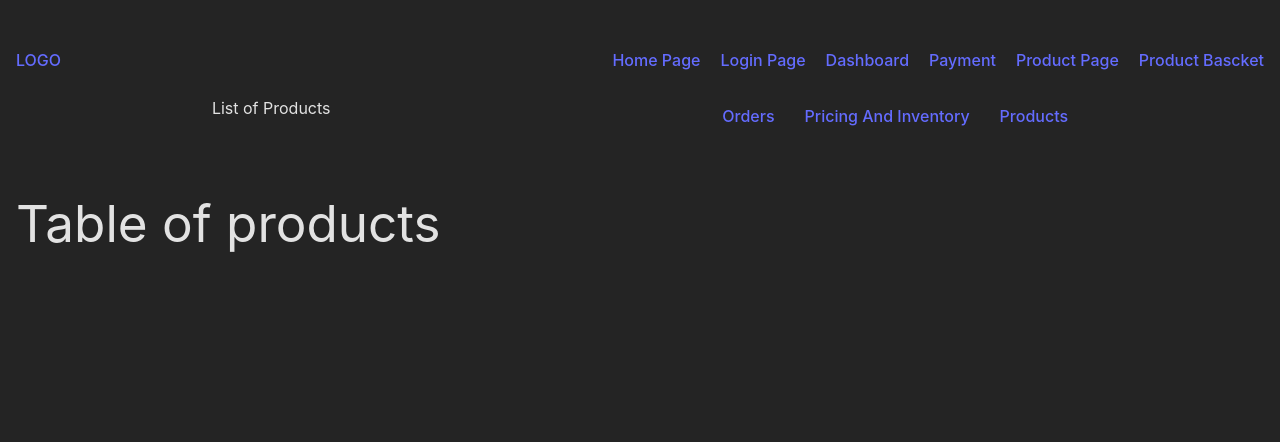
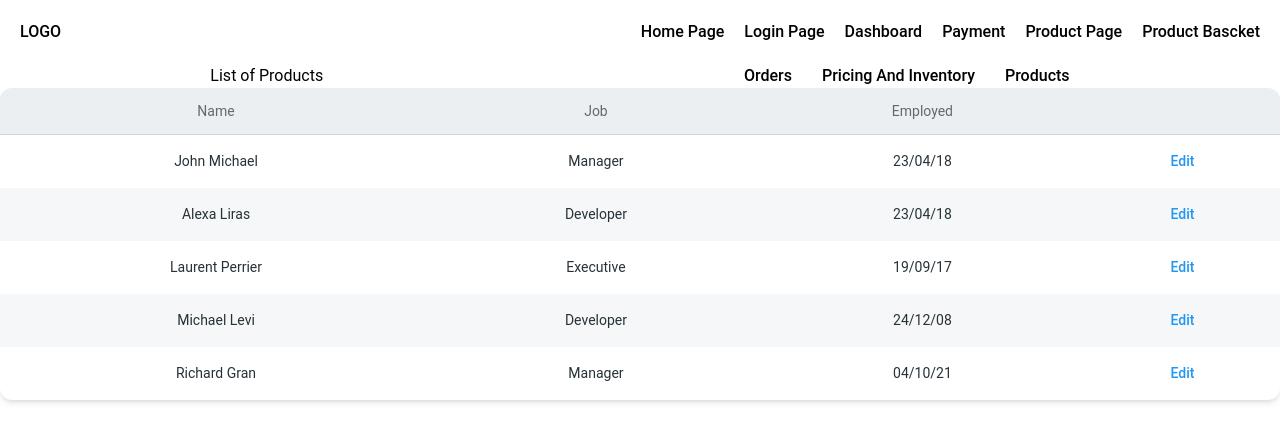
Before and after one commit to MT1366/maktab94-onlineshop-milad-tavassoti, a React (Vite) app: page /dashboard in a window 1280 px wide. Shown: the top 442 px of the page. Built offline with nearby package versions, Linux system fonts and the light colour scheme.

Commit message:
table and new btns were added

```diff
--- a/src/Components/dashboard/Table.jsx
+++ b/src/Components/dashboard/Table.jsx
@@ -1,4 +1,4 @@
-// import { Card, Typography } from "@material-tailwind/react";
+import { Card, Typography } from "@material-tailwind/react";
 import { Outlet } from "react-router-dom";
 
 const TABLE_HEAD = ["Name", "Job", "Employed", ""];
@@ -33,74 +33,76 @@ const TABLE_ROWS = [
 
 export function Table() {
   return (
-    <div className="flex flex-col justify-center">
-      <Outlet />
-    </div>
+    <>
+      <div className="flex flex-col justify-center">
+        <Outlet />
+      </div>
+      <Card className="h-full w-full overflow-scroll">
+        <table className="w-full min-w-max table-auto text-center">
+          <thead>
+            <tr>
+              {TABLE_HEAD.map((head) => (
+                <th
+                  key={head}
+                  className="border-b border-blue-gray-100 bg-blue-gray-50 p-4"
+                >
+                  <Typography
+                    variant="small"
+                    color="blue-gray"
+                    className="font-normal leading-none opacity-70"
+                  >
+                    {head}
+                  </Typography>
+                </th>
+              ))}
+            </tr>
+          </thead>
+          <tbody>
+            {TABLE_ROWS.map(({ name, job, date }, index) => (
+              <tr key={name} className="even:bg-blue-gray-50/50">
+                <td className="p-4">
+                  <Typography
+                    variant="small"
+                    color="blue-gray"
+                    className="font-normal"
+                  >
+                    {name}
+                  </Typography>
+                </td>
+                <td className="p-4">
+                  <Typography
+                    variant="small"
+                    color="blue-gray"
+                    className="font-normal"
+                  >
+                    {job}
+                  </Typography>
+                </td>
+                <td className="p-4">
+                  <Typography
+                    variant="small"
+                    color="blue-gray"
+                    className="font-normal"
+                  >
+                    {date}
+                  </Typography>
+                </td>
+                <td className="p-4">
+                  <Typography
+                    as="a"
+                    href="#"
+                    variant="small"
+                    color="blue"
+                    className="font-medium"
+                  >
+                    Edit
+                  </Typography>
+                </td>
+              </tr>
+            ))}
+          </tbody>
+        </table>
+      </Card>
+    </>
   );
 }
-// <Card className="h-full w-full overflow-scroll">
-//   <table className="w-full min-w-max table-auto text-center">
-//     <thead>
-//       <tr>
-//         {TABLE_HEAD.map((head) => (
-//           <th
-//             key={head}
-//             className="border-b border-blue-gray-100 bg-blue-gray-50 p-4"
-//           >
-//             <Typography
-//               variant="small"
-//               color="blue-gray"
-//               className="font-normal leading-none opacity-70"
-//             >
-//               {head}
-//             </Typography>
-//           </th>
-//         ))}
-//       </tr>
-//     </thead>
-//     <tbody>
-//       {TABLE_ROWS.map(({ name, job, date }, index) => (
-//         <tr key={name} className="even:bg-blue-gray-50/50">
-//           <td className="p-4">
-//             <Typography
-//               variant="small"
-//               color="blue-gray"
-//               className="font-normal"
-//             >
-//               {name}
-//             </Typography>
-//           </td>
-//           <td className="p-4">
-//             <Typography
-//               variant="small"
-//               color="blue-gray"
-//               className="font-normal"
-//             >
-//               {job}
-//             </Typography>
-//           </td>
-//           <td className="p-4">
-//             <Typography
-//               variant="small"
-//               color="blue-gray"
-//               className="font-normal"
-//             >
-//               {date}
-//             </Typography>
-//           </td>
-//           <td className="p-4">
-//             <Typography
-//               as="a"
-//               href="#"
-//               variant="small"
-//               color="blue"
-//               className="font-medium"
-//             >
-//               Edit
-//             </Typography>
-//           </td>
-//         </tr>
-//       ))}
-//     </tbody>
-//   </table>
-// </Card>
--- /dev/null
+++ b/src/Components/login-form/LoginForm.jsx
@@ -0,0 +1,50 @@
+import {
+  Card,
+  Input,
+  Checkbox,
+  Button,
+  Typography,
+} from "@material-tailwind/react";
+
+export default function LoginForm() {
+  return (
+    <Card
+      shadow={false}
+      className=" flex items-center max-w-screen max-h-screen text-center text-black"
+    >
+      <Typography className="m-1" variant="h4">
+        Sign In
+      </Typography>
+      <Typography className="m-1 font-normal">
+        Enter your details to Log in.
+      </Typography>
+      <form className=" text-white mt-8 m-2 w-80 max-w-screen-lg sm:w-70">
+        <div className="mb-4 flex flex-col gap-6">
+          <Input size="lg" label="Name" />
+          <Input size="lg" label="Email" />
+          <Input type="password" size="lg" label="Password" />
+        </div>
+        <Checkbox
+          label={
+            <Typography
+              variant="small"
+              className="flex items-center font-normal"
+            >
+              I agree the
+              <a
+                href="#"
+                className="font-medium transition-colors hover:text-white"
+              >
+                &nbsp;Terms and Conditions
+              </a>
+            </Typography>
+          }
+          containerProps={{ className: "-ml-2.5" }}
+        />
+        <Button className="mt-6" fullWidth>
+          Log In
+        </Button>
+      </form>
+    </Card>
+  );
+}
--- a/src/Components/pagenav/PageNav.jsx
+++ b/src/Components/pagenav/PageNav.jsx
@@ -1,13 +1,12 @@
 import { NavLink } from "react-router-dom";
-import styles from "./PageNav.modules.css";
 import Logo from "../logo/Logo";
 
 export default function PageNav() {
   return (
-    <nav className="navigation">
+    <nav className="flex justify-between m-5">
       <Logo />
 
-      <ul>
+      <ul className="flex flex-row gap-5">
         <li>
           <NavLink to="/">Home Page</NavLink>
         </li>
--- a/src/Components/pagenav/PageNav.modules.css
+++ /dev/null
@@ -1,13 +0,0 @@
-.navigation {
-  display: flex;
-  justify-content: space-between;
-}
-
-.navigation ul {
-  display: flex;
-  gap: 20px;
-  flex-direction: row;
-  padding: 0;
-  margin: 0;
-  list-style-type: none;
-}
--- a/src/index.css
+++ b/src/index.css
@@ -2,49 +2,28 @@
 @tailwind components;
 @tailwind utilities;
 
-:root {
-  font-family: Inter, system-ui, Avenir, Helvetica, Arial, sans-serif;
-  line-height: 1.5;
-  font-weight: 400;
-
-  color-scheme: light dark;
-  color: rgba(255, 255, 255, 0.87);
-  background-color: #242424;
-
-  font-synthesis: none;
-  text-rendering: optimizeLegibility;
-  -webkit-font-smoothing: antialiased;
-  -moz-osx-font-smoothing: grayscale;
-  -webkit-text-size-adjust: 100%;
-}
-
-* {
-  margin-top: 1rem;
-}
-
 a {
   font-weight: 500;
-  color: #646cff;
   text-decoration: inherit;
 }
 a:hover {
   color: #2f39e7;
 }
 
-body {
+/* body {
   margin: 1rem;
-  /* display: flex; */
-  /* place-items: center; */
-  /* min-width: 320px;
-  min-height: 100vh; */
-}
+  display: flex;
+  place-items: center;
+  min-width: 320px;
+  min-height: 100vh;
+} */
 
-h1 {
+/* h1 {
   font-size: 3.2em;
   line-height: 3.1;
-}
+} */
 
-button {
+/* button {
   border-radius: 8px;
   border: 1px solid transparent;
   padding: 0.6em 1.2em;
@@ -54,11 +33,11 @@ button {
   background-color: royalblue;
   cursor: pointer;
   transition: border-color 0.25s;
-}
-button:hover {
+} */
+/* button:hover {
   border-color: #646cff;
-}
-button:focus,
+} */
+/* button:focus,
 button:focus-visible {
   outline: 4px auto -webkit-focus-ring-color;
-}
+} */
--- a/src/pages/admin-panel/AdminDashboard.jsx
+++ b/src/pages/admin-panel/AdminDashboard.jsx
@@ -5,9 +5,7 @@ export default function AdminDashboard() {
   return (
     <div>
       <PageNav />
-
       <Dashboard />
-      <h1>Table of products</h1>
     </div>
   );
 }
--- a/src/pages/admin-panel/Orders.jsx
+++ b/src/pages/admin-panel/Orders.jsx
@@ -1,8 +1,10 @@
+import { Button } from "@material-tailwind/react";
+
 export default function Orders() {
   return (
-    <div className="flex flex-row justify-between">
+    <div className="flex justify-around items-center p-5">
       <h2>Orders Management</h2>
-      <button>save</button>
+      <Button variant="outlined">Save</Button>
     </div>
   );
 }
--- a/src/pages/admin-panel/PricingInventory.jsx
+++ b/src/pages/admin-panel/PricingInventory.jsx
@@ -1,8 +1,10 @@
+import { Button } from "@material-tailwind/react";
+
 export default function PricingInventory() {
   return (
-    <div className="flex justify-between items-center">
+    <div className="flex justify-around items-center p-5">
       <h2>Price and inventory management</h2>
-      <button>save</button>
+      <Button variant="outlined">Save</Button>
     </div>
   );
 }
--- a/src/pages/admin-panel/Products.jsx
+++ b/src/pages/admin-panel/Products.jsx
@@ -1,8 +1,10 @@
+import { Button } from "@material-tailwind/react";
+
 export default function Products() {
   return (
-    <div className="flex justify-between items-center">
+    <div className="flex justify-around p-5 items-center">
       <h2>Product management</h2>
-      <button>add product</button>
+      <Button variant="outlined">Add</Button>
     </div>
   );
 }
--- a/src/pages/login-page/Login.jsx
+++ b/src/pages/login-page/Login.jsx
@@ -1,10 +1,10 @@
 import PageNav from "../../Components/pagenav/PageNav";
-
+import LoginForm from "../../Components/login-form/LoginForm";
 export default function Login() {
   return (
-    <div>
+    <div className="bg-[url('/src/images/loginformimage.jpg')]">
       <PageNav />
-      <h1>Login</h1>
+      <LoginForm />
     </div>
   );
 }
--- a/tailwind.config.js
+++ b/tailwind.config.js
@@ -10,7 +10,11 @@ module.exports = withMT({
     "path-to-your-node_modules/@material-tailwind/react/theme/components/**/*.{js,ts,jsx,tsx}",
   ],
   theme: {
-    extend: {},
+    extend: {
+      backgroundImage: {
+        "login-image": "url('src/images/loginformimage.jpg')",
+      },
+    },
   },
   plugins: [],
 });
```
Also changed, not shown: src/images/loginformimage.jpg (added).
